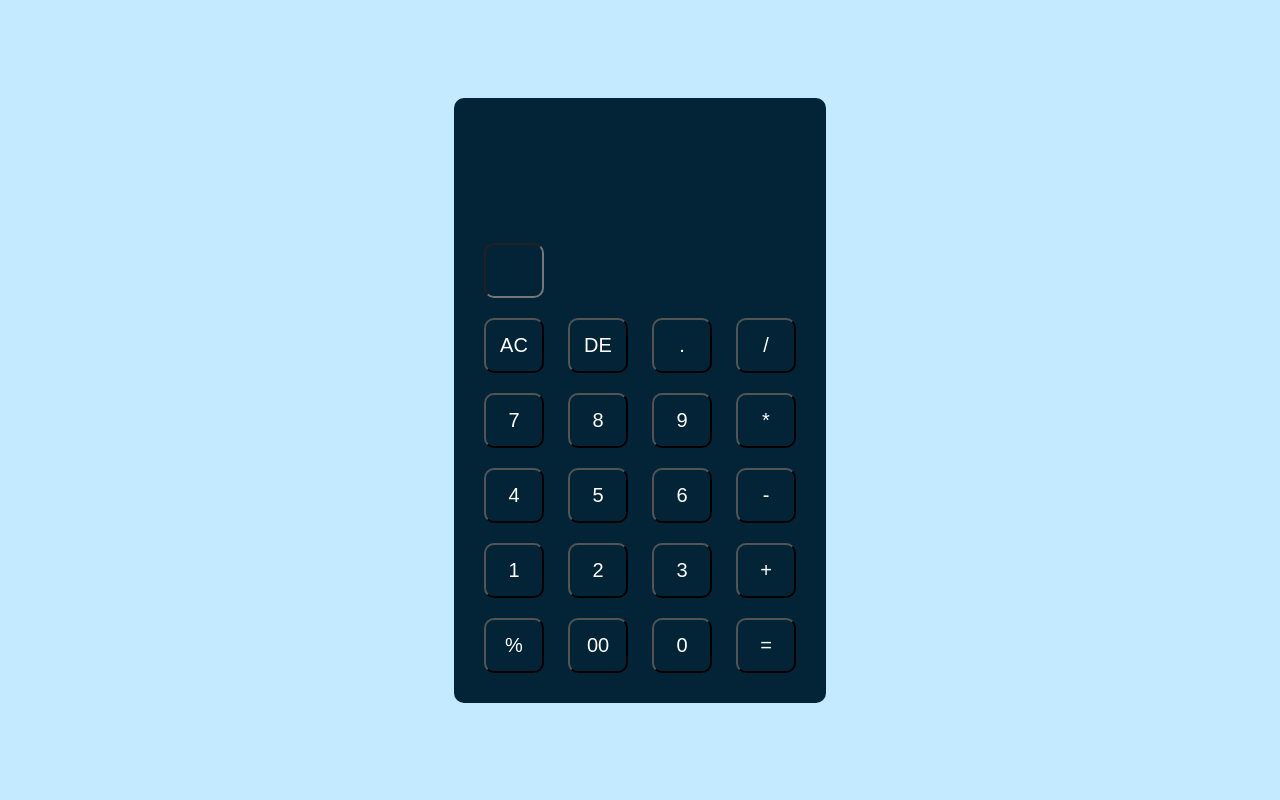
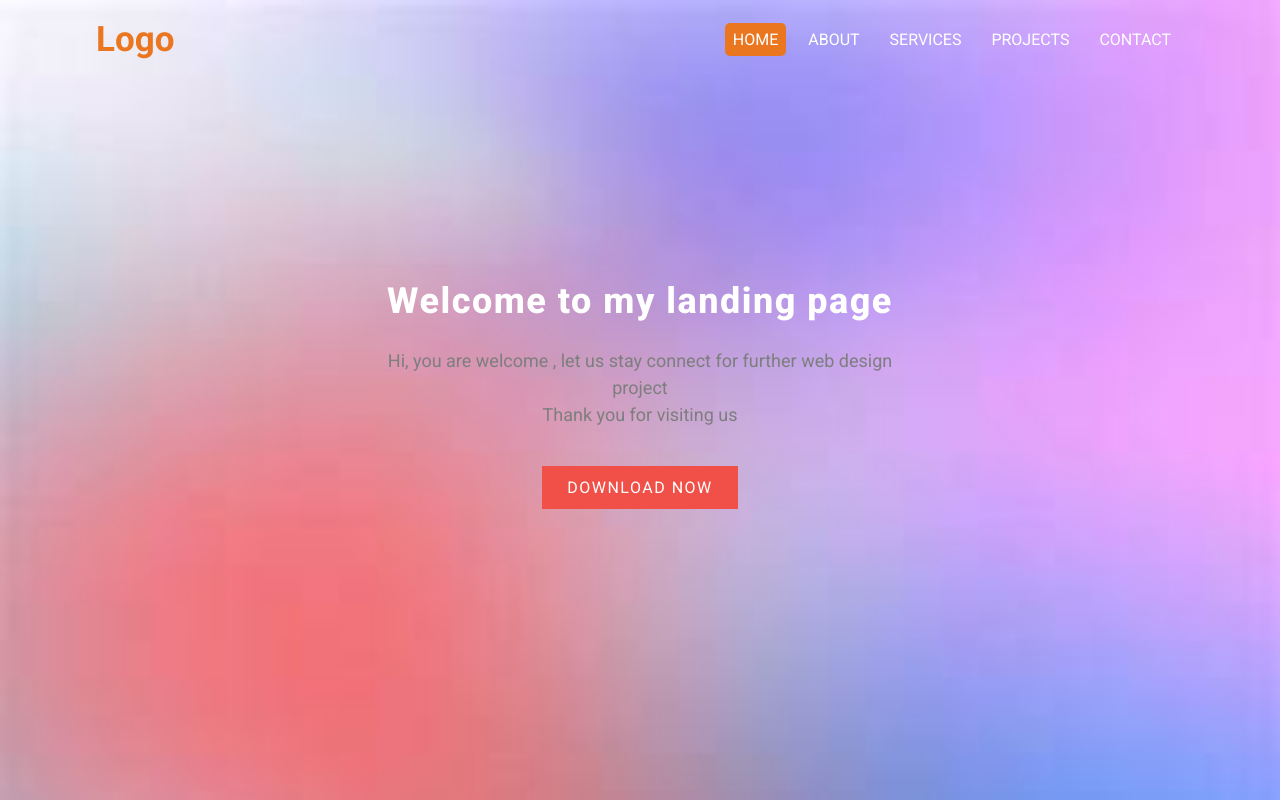
Before and after one commit to priyadarshini2910/CODSOFT, a plain HTML site: page index.html in a window 1280 px wide. Drawn offline with Linux system fonts and the light colour scheme.

Commit message:
Add files via upload

```diff
--- a/index.html
+++ b/index.html
@@ -1,53 +1,31 @@
-<!DOCTYPE>
+<!DOCTYPE html>
 <html>
     <head>
+        <title>landing page website</title>
         <meta charset="utf-8">
-        <meta name="viewport" content="width=device-width" , initial-scale="1">
-        <title>Calculator</title>
+        <meta name="viewport" content="width=device-width, initial-sccale=1.0">
         <link rel="stylesheet" type="text/css" href="style.css">
     </head>
     <body>
-        <div class="container">
-            <div class="Calculator">
-                <form>
-                <div class="display">
-                    <input type="text" name="display">
-                </div>
-                <div>
-                    <input type="text" name="display">
-                </div>
-                <div>
-                    <input type="button" value="AC" onclick="display.value+= ' ' ">
-                    <input type="button" value="DE" onclick="display.value = display.value.toString().slice(0,-1) ">
-                    <input type="button" value="." onclick="display.value+= '.' ">
-                    <input type="button" value="/" onclick="display.value+= '/' ">
-                </div>
-                <div>
-                    <input type="button" value="7" onclick="display.value+= '7' ">
-                    <input type="button" value="8" onclick="display.value+= '8' ">
-                    <input type="button" value="9" onclick="display.value+= '9' ">
-                    <input type="button" value="*" onclick="display.value+= '*' ">
-                </div>
-                <div>
-                    <input type="button" value="4" onclick="display.value+= '4' ">
-                    <input type="button" value="5" onclick="display.value+= '5' ">
-                    <input type="button" value="6" onclick="display.value+= '6' ">
-                    <input type="button" value="-" onclick="display.value+= '-' ">
-                </div>
-                <div>
-                    <input type="button" value="1" onclick="display.value+= '1' ">
-                    <input type="button" value="2" onclick="display.value+= '2' ">
-                    <input type="button" value="3" onclick="display.value+= '3' ">
-                    <input type="button" value="+" onclick="display.value+= '+' ">
-                </div>
-                <div>
-                    <input type="button" value="%"  onclick="display.value+= '%' " >
-                    <input type="button" value="00" onclick="display.value+= '00' " >
-                    <input type="button" value="0"  onclick="display.value+= '0' ">
-                    <input type="button" value="=" onclick="display.value=eval(display.value)">
+        <section>
+            <div class="container">
+                <nav>
+                    <h1>Logo</h1>
+                    <ul>
+                        <li><a href="" class="active">Home</a></li>
+                        <li><a href="">About</a></li>
+                        <li><a href="">Services</a></li>
+                        <li><a href="">Projects</a></li>
+                        <li><a href="">Contact</a></li>
+                    </ul>
+                </nav>
+                <div class="article">
+                    <h1>Welcome to my landing page</h1>
+                    <p>Hi, you are welcome , let us stay connect for further web design project <br>
+                    Thank you for visiting us </p>
+                    <a href="" class="btn">Download now</a>
                 </div>
             </div>
-        </form>
-        </div>
+        </section>
     </body>
 </html>
--- a/style.css
+++ b/style.css
@@ -1,44 +1,81 @@
-*
-{
-    margin: 0px;
-    padding: 0px;
+@import url('https://fonts.googleapis.com/css2?family=Roboto:ital,wght@0,100..900;1,100..900&display=swap');
+*{
+    margin:0px;
+    padding:0px;
+    box-sizing: border-box;
+    font-family: "Roboto", serif;
 }
-body
-{
-    background-color: #C3EAFF;
+section{
+    min-height: 100vh;
+    background-image: url("img1.jpeg");
+    background-repeat: no-repeat;
+    background-size: cover;
 }
-.container
-{
-    height: 100vh;
-    display: flex;
-    align-items: center;
-    justify-content: center;
+.container{
+    width:85%;
+    margin:auto;
 }
-.calculator
-{
-    background-color: #032436;
-    padding:20px;
-    border-radius: 10px;
+nav{
+    height: 80px;
 }
-.calculator input{
-    height: 55px;
-    width: 60px;
-    border-radius: 10px;
-    margin: 10px;
-    cursor: pointer;
-    background: transparent;
-    font-size: 20px;
-    color: white;
+nav h1{
+    float: left;
+    line-height: 80px;
+    font-size: 35px;
+    font-size: inline;
+    color:#eb7620;
 }
-.display{
-    display: flex;
-    justify-content: flex-end;
-    margin: 20px 0px;
+nav ul{
+    float: right;
+    line-height: 80px;
 }
-.display input{
-    flex: 1;
-    text-align: right;
-    font-size: 40px;
-    border: none;
-    outline: none;
+nav ul li{
+    display: inline-block;
+    list-style: none;
+    padding:0px 5px;
 }
+nav ul li a{
+    color: #fff;
+    text-decoration: none;
+    text-transform: uppercase;
+    border-radius: 5px;
+    padding: 7px 8px;
+}
+nav ul li a:hover{
+    background-color: #eb7620;
+    transition: 0.5s ease;
+}
+nav ul li .active{
+    background-color: #eb7620;
+}
+.article{
+    width: 50%;
+    margin: auto;
+    text-align: center;
+    transform: translateY(25vh);
+}
+.article h1{
+    font-size: 36px;
+    color:#fff;
+    letter-spacing: 1.5px;
+    font-weight: 800;
+    margin-bottom: 25px;
+}
+.article p{
+    font-size: 18px;
+    color: #7e7e7e;
+    line-height: 1.5;
+    margin-bottom: 50px;
+}
+.article .btn{
+    color: #fff;
+    padding:12px 25px;
+    letter-spacing: 1.5px;
+    text-transform: uppercase;
+    text-decoration: none;
+    background-color: #f15048;
+}
+.article .btn:hover{
+    background-color: #4399fa;
+    transition: 0.5s ease;
+}
```
